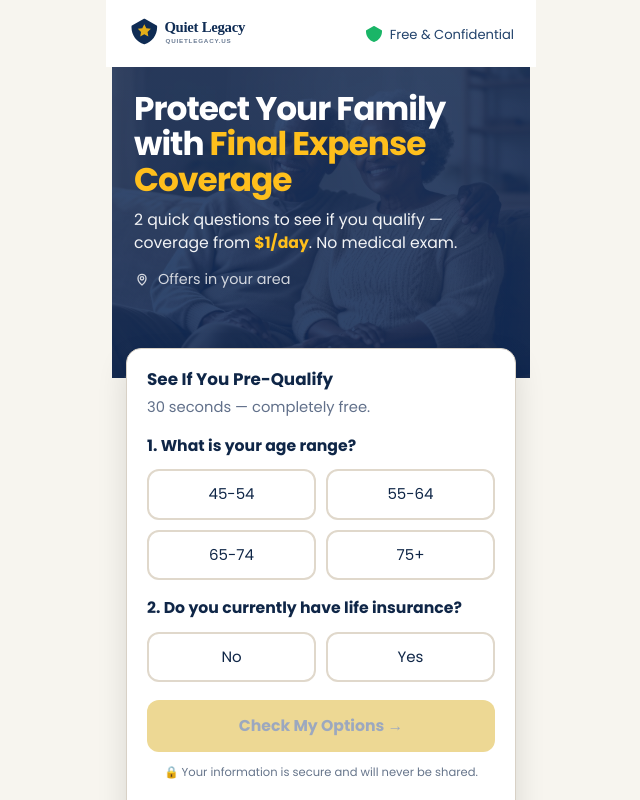
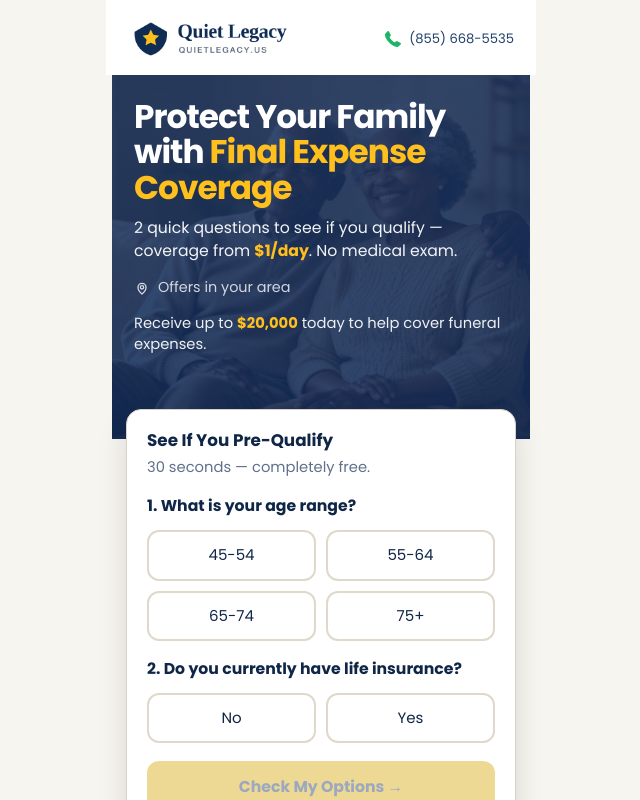
Before and after one commit to javierjordiguevaraolivera-hue/ecomfy, a Next.js app: page /fe4 in a window 1280 px wide. Shown: the top 800 px of the page, without its empty margins (319-959 px from the left). Built offline with nearby package versions, Linux system fonts and the light colour scheme.

Commit message:
v2 number

```diff
--- a/app/debt-relief-usa/page.tsx
+++ b/app/debt-relief-usa/page.tsx
@@ -241,7 +241,7 @@ export default function DebtReliefUsaPage() {
 
       <section className={styles.header}>
         <Image
-          src="/transparentbanner2.png"
+          src="/Quiet-legacy-logo-final.png"
           alt="Insurance Icon"
           width={380}
           height={80}
--- a/app/fe1/page.module.css
+++ b/app/fe1/page.module.css
@@ -34,19 +34,31 @@
   box-shadow: 0 12px 30px rgb(17 24 39 / 0.08);
   backdrop-filter: blur(10px);
   font-size: 0.94rem;
+  font-weight: 700;
+  color: var(--brand-dark);
+  text-decoration: none;
 }
 
-.topBar strong {
-  color: var(--brand-dark);
+.topBarIcon {
+  display: inline-flex;
+  align-items: center;
+  justify-content: center;
+  width: 32px;
+  height: 32px;
+  border-radius: 999px;
+  background: var(--brand);
+  color: #fff;
+  box-shadow: 0 0 0 0 rgb(15 118 110 / 0.25);
+  animation: pulseDot 1.8s infinite;
 }
 
-.badgeDot {
-  width: 10px;
-  height: 10px;
-  border-radius: 999px;
-  background: var(--success);
-  box-shadow: 0 0 0 0 rgb(22 163 74 / 0.55);
-  animation: pulseDot 1.8s infinite;
+.topBarIcon svg {
+  width: 15px;
+  height: 15px;
+}
+
+.topBar:hover {
+  color: var(--brand);
 }
 
 .hero {
--- a/app/fe1/page.tsx
+++ b/app/fe1/page.tsx
@@ -18,8 +18,8 @@ type Answer = {
   value: string;
 };
 
-const PHONE_NUMBER = "(833) 555-0192";
-const PHONE_HREF = "tel:+18335550192";
+const PHONE_NUMBER = "(855) 668-5535";
+const PHONE_HREF = "tel:+18556685535";
 
 const QUESTION_ONE: Answer[] = [
   { label: "Age 50 to 64", value: "50-64" },
@@ -228,13 +228,12 @@ export default function FinalExpensePage() {
   return (
     <main className={styles.page}>
       <div className={styles.shell}>
-        <div className={styles.topBar}>
-          <span className={styles.badgeDot} />
-          <span>
-            Free call with a <strong>licensed final expense advisor</strong>.
-            Limited live availability.
+        <a href={PHONE_HREF} className={styles.topBar}>
+          <span className={styles.topBarIcon} aria-hidden="true">
+            <PhoneGlyph />
           </span>
-        </div>
+          <span>{PHONE_NUMBER}</span>
+        </a>
 
         <section className={styles.hero}>
           <div className={styles.heroCard}>
@@ -242,7 +241,7 @@ export default function FinalExpensePage() {
               <div className={styles.heroCopy}>
                 <div className={styles.logoWrap}>
                   <Image
-                    src="/transparentbanner2.png"
+                    src="/Quiet-legacy-logo-final.png"
                     alt="Brand logo"
                     width={350}
                     height={100}
--- a/app/fe2/page.module.css
+++ b/app/fe2/page.module.css
@@ -39,12 +39,20 @@
   color: #21426b;
   font-size: 0.82rem;
   font-weight: 500;
+  text-decoration: none;
+  white-space: nowrap;
+  transition: color 0.2s ease, transform 0.2s ease;
 }
 
 .secureIcon {
   width: 16px;
   height: 16px;
   color: #1ab567;
+}
+
+.secureBadge:hover {
+  color: #17375c;
+  transform: translateY(-1px);
 }
 
 .hero {
--- a/app/fe2/pageClient.tsx
+++ b/app/fe2/pageClient.tsx
@@ -8,20 +8,18 @@ type Step = "quiz" | "loadingOne" | "loadingTwo" | "success";
 
 const AGE_OPTIONS = ["45–54", "55–64", "65–74", "75+"] as const;
 const INSURANCE_OPTIONS = ["No", "Yes"] as const;
+const PHONE_NUMBER = "(855) 668-5535";
+const PHONE_HREF = "tel:+18556685535";
 
 function SecureIcon() {
   return (
     <svg
       className={styles.secureIcon}
-      viewBox="0 0 15 15"
-      fill="none"
-      xmlns="http://www.w3.org/2000/svg"
+      viewBox="0 0 1200 1200"
+      fill="currentColor"
       aria-hidden="true"
     >
-      <path
-        d="M7.74807 0.0658784C7.59435 -0.0219595 7.40565 -0.0219595 7.25193 0.0658784L0.251931 4.06588C0.096143 4.1549 0 4.32057 0 4.5V5.21989C0 9.75232 3.0046 13.7356 7.36264 14.9808C7.45242 15.0064 7.54758 15.0064 7.63736 14.9808C11.9954 13.7356 15 9.75232 15 5.21989V4.5C15 4.32057 14.9039 4.1549 14.7481 4.06588L7.74807 0.0658784Z"
-        fill="currentColor"
-      />
+      <path d="M1183.326 997.842l-169.187 167.83c-24.974 25.612-58.077 34.289-90.316 34.328-142.571-4.271-277.333-74.304-387.981-146.215C354.22 921.655 187.574 757.82 82.984 559.832 42.87 476.809-4.198 370.878.299 278.209c.401-34.86 9.795-69.073 34.346-91.543L203.831 17.565c35.132-29.883 69.107-19.551 91.589 15.257l136.111 258.102c14.326 30.577 6.108 63.339-15.266 85.188l-62.332 62.3c-3.848 5.271-6.298 11.271-6.36 17.801 23.902 92.522 96.313 177.799 160.281 236.486 63.967 58.688 132.725 138.198 221.977 157.021 11.032 3.077 24.545 4.158 32.438-3.179l72.51-73.743c24.996-18.945 61.086-28.205 87.771-12.714h1.272l245.51 144.943c35.041 22.592 38.799 66.252 12.994 92.815Z" />
     </svg>
   );
 }
@@ -176,7 +174,7 @@ export default function Fe2Client({
         <div className={styles.topBar}>
           <div className={styles.brand}>
             <Image
-              src="/quiet-legacy-logo.svg"
+              src="/Quiet-legacy-logo-final.png"
               alt="Quiet Legacy"
               width={182}
               height={42}
@@ -185,10 +183,10 @@ export default function Fe2Client({
             />
           </div>
 
-          <div className={styles.secureBadge}>
+          <a href={PHONE_HREF} className={styles.secureBadge}>
             <SecureIcon />
-            <span>Free &amp; Confidential</span>
-          </div>
+            <span>{PHONE_NUMBER}</span>
+          </a>
         </div>
 
         <section className={styles.hero}>
--- a/app/fe3/page.module.css
+++ b/app/fe3/page.module.css
@@ -38,12 +38,20 @@
   color: #21426b;
   font-size: 0.82rem;
   font-weight: 500;
+  text-decoration: none;
+  white-space: nowrap;
+  transition: color 0.2s ease, transform 0.2s ease;
 }
 
 .secureIcon {
   width: 16px;
   height: 16px;
   color: #1ab567;
+}
+
+.secureBadge:hover {
+  color: #17375c;
+  transform: translateY(-1px);
 }
 
 .hero {
@@ -100,6 +108,17 @@
   gap: 8px;
   color: rgb(255 255 255 / 0.8);
   font-size: 0.9rem;
+}
+
+.heroBenefit {
+  margin-top: 10px;
+  color: rgb(255 255 255 / 0.92);
+  font-size: 0.92rem;
+  line-height: 1.45;
+}
+
+.heroBenefit strong {
+  color: #ffbf1c;
 }
 
 .locationIcon {
--- a/app/fe3/pageClient.tsx
+++ b/app/fe3/pageClient.tsx
@@ -14,6 +14,8 @@ type Step =
 
 const AGE_OPTIONS = ["45–54", "55–64", "65–74", "75+"] as const;
 const INSURANCE_OPTIONS = ["No", "Yes"] as const;
+const PHONE_NUMBER = "(855) 668-5535";
+const PHONE_HREF = "tel:+18556685535";
 
 const ADVISORS = [
   {
@@ -50,15 +52,11 @@ function SecureIcon() {
   return (
     <svg
       className={styles.secureIcon}
-      viewBox="0 0 15 15"
-      fill="none"
-      xmlns="http://www.w3.org/2000/svg"
+      viewBox="0 0 1200 1200"
+      fill="currentColor"
       aria-hidden="true"
     >
-      <path
-        d="M7.74807 0.0658784C7.59435 -0.0219595 7.40565 -0.0219595 7.25193 0.0658784L0.251931 4.06588C0.096143 4.1549 0 4.32057 0 4.5V5.21989C0 9.75232 3.0046 13.7356 7.36264 14.9808C7.45242 15.0064 7.54758 15.0064 7.63736 14.9808C11.9954 13.7356 15 9.75232 15 5.21989V4.5C15 4.32057 14.9039 4.1549 14.7481 4.06588L7.74807 0.0658784Z"
-        fill="currentColor"
-      />
+      <path d="M1183.326 997.842l-169.187 167.83c-24.974 25.612-58.077 34.289-90.316 34.328-142.571-4.271-277.333-74.304-387.981-146.215C354.22 921.655 187.574 757.82 82.984 559.832 42.87 476.809-4.198 370.878.299 278.209c.401-34.86 9.795-69.073 34.346-91.543L203.831 17.565c35.132-29.883 69.107-19.551 91.589 15.257l136.111 258.102c14.326 30.577 6.108 63.339-15.266 85.188l-62.332 62.3c-3.848 5.271-6.298 11.271-6.36 17.801 23.902 92.522 96.313 177.799 160.281 236.486 63.967 58.688 132.725 138.198 221.977 157.021 11.032 3.077 24.545 4.158 32.438-3.179l72.51-73.743c24.996-18.945 61.086-28.205 87.771-12.714h1.272l245.51 144.943c35.041 22.592 38.799 66.252 12.994 92.815Z" />
     </svg>
   );
 }
@@ -270,7 +268,7 @@ export default function Fe3Client({
         <div className={styles.topBar}>
           <div className={styles.brand}>
             <Image
-              src="/quiet-legacy-logo.svg"
+              src="/Quiet-legacy-logo-final.png"
               alt="Quiet Legacy"
               width={182}
               height={42}
@@ -279,10 +277,10 @@ export default function Fe3Client({
             />
           </div>
 
-          <div className={styles.secureBadge}>
+          <a href={PHONE_HREF} className={styles.secureBadge}>
             <SecureIcon />
-            <span>Free &amp; Confidential</span>
-          </div>
+            <span>{PHONE_NUMBER}</span>
+          </a>
         </div>
 
         <section className={styles.hero}>
--- a/app/fe4/pageClient.tsx
+++ b/app/fe4/pageClient.tsx
@@ -15,6 +15,8 @@ type Step =
 
 const AGE_OPTIONS = ["45-54", "55-64", "65-74", "75+"] as const;
 const INSURANCE_OPTIONS = ["No", "Yes"] as const;
+const PHONE_NUMBER = "(855) 668-5535";
+const PHONE_HREF = "tel:+18556685535";
 
 const ADVISORS = [
   {
@@ -29,13 +31,6 @@ const ADVISORS = [
     experience: "9 years experience",
     families: "1,120 families helped",
     image: "/asesor-ventas-4.png",
-    status: "Out on a scheduled in-home policy visit.",
-  },
-  {
-    name: "Chris A.",
-    experience: "8 years experience",
-    families: "940 families helped",
-    image: "/asesor-ventas-7.png",
     status: "Finalizing a policy signature with a client.",
   },
   {
@@ -87,15 +82,11 @@ function SecureIcon() {
   return (
     <svg
       className={styles.secureIcon}
-      viewBox="0 0 15 15"
-      fill="none"
-      xmlns="http://www.w3.org/2000/svg"
+      viewBox="0 0 1200 1200"
+      fill="currentColor"
       aria-hidden="true"
     >
-      <path
-        d="M7.74807 0.0658784C7.59435 -0.0219595 7.40565 -0.0219595 7.25193 0.0658784L0.251931 4.06588C0.096143 4.1549 0 4.32057 0 4.5V5.21989C0 9.75232 3.0046 13.7356 7.36264 14.9808C7.45242 15.0064 7.54758 15.0064 7.63736 14.9808C11.9954 13.7356 15 9.75232 15 5.21989V4.5C15 4.32057 14.9039 4.1549 14.7481 4.06588L7.74807 0.0658784Z"
-        fill="currentColor"
-      />
+      <path d="M1183.326 997.842l-169.187 167.83c-24.974 25.612-58.077 34.289-90.316 34.328-142.571-4.271-277.333-74.304-387.981-146.215C354.22 921.655 187.574 757.82 82.984 559.832 42.87 476.809-4.198 370.878.299 278.209c.401-34.86 9.795-69.073 34.346-91.543L203.831 17.565c35.132-29.883 69.107-19.551 91.589 15.257l136.111 258.102c14.326 30.577 6.108 63.339-15.266 85.188l-62.332 62.3c-3.848 5.271-6.298 11.271-6.36 17.801 23.902 92.522 96.313 177.799 160.281 236.486 63.967 58.688 132.725 138.198 221.977 157.021 11.032 3.077 24.545 4.158 32.438-3.179l72.51-73.743c24.996-18.945 61.086-28.205 87.771-12.714h1.272l245.51 144.943c35.041 22.592 38.799 66.252 12.994 92.815Z" />
     </svg>
   );
 }
@@ -354,17 +345,16 @@ export default function Fe4Client({
     "Checking live availability...",
   );
 
-  const selectedAdvisor = useMemo(() => ADVISORS[3], []);
+  const selectedAdvisor = useMemo(() => ADVISORS[2], []);
 
   useEffect(() => {
     if (step !== "checking") return;
     setProgress(18);
-    const t1 = window.setTimeout(() => setProgress(44), 850);
-    const t2 = window.setTimeout(() => setProgress(74), 1600);
+    const t1 = window.setTimeout(() => setProgress(52), 550);
+    const t2 = window.setTimeout(() => setProgress(100), 1100);
     const t3 = window.setTimeout(() => {
-      setProgress(100);
       setStep("checkingComplete");
-    }, 2400);
+    }, 1450);
     return () => {
       window.clearTimeout(t1);
       window.clearTimeout(t2);
@@ -374,46 +364,40 @@ export default function Fe4Client({
 
   useEffect(() => {
     if (step !== "checkingComplete") return;
-    const t = window.setTimeout(() => setStep("searchingAdvisors"), 650);
+    const t = window.setTimeout(() => setStep("searchingAdvisors"), 420);
     return () => window.clearTimeout(t);
   }, [step]);
 
   useEffect(() => {
     if (step !== "searchingAdvisors") return;
     setAdvisorIndex(0);
-    setProgress(18);
+    setProgress(24);
     setAdvisorStatus(ADVISORS[0].status);
     const t1 = window.setTimeout(() => {
       setAdvisorIndex(1);
-      setProgress(38);
+      setProgress(56);
       setAdvisorStatus(ADVISORS[1].status);
-    }, 1200);
+    }, 950);
     const t2 = window.setTimeout(() => {
       setAdvisorIndex(2);
-      setProgress(58);
-      setAdvisorStatus(ADVISORS[2].status);
-    }, 2500);
-    const t3 = window.setTimeout(() => {
-      setAdvisorIndex(3);
       setProgress(82);
       setAdvisorStatus("Validating current call availability...");
-    }, 3900);
-    const t4 = window.setTimeout(() => {
+    }, 1850);
+    const t3 = window.setTimeout(() => {
       setProgress(100);
-      setAdvisorStatus(`${ADVISORS[3].name} is available now and ready to help.`);
+      setAdvisorStatus(`${ADVISORS[2].name} is available now and ready to help.`);
       setStep("advisorFound");
-    }, 5000);
+    }, 2650);
     return () => {
       window.clearTimeout(t1);
       window.clearTimeout(t2);
       window.clearTimeout(t3);
-      window.clearTimeout(t4);
     };
   }, [step]);
 
   useEffect(() => {
     if (step !== "advisorFound") return;
-    const t = window.setTimeout(() => setStep("success"), 700);
+    const t = window.setTimeout(() => setStep("success"), 500);
     return () => window.clearTimeout(t);
   }, [step]);
 
@@ -437,7 +421,7 @@ export default function Fe4Client({
         <div className={styles.topBar}>
           <div className={styles.brand}>
             <Image
-              src="/quiet-legacy-logo.svg"
+              src="/Quiet-legacy-logo-final.png"
               alt="Quiet Legacy"
               width={182}
               height={42}
@@ -445,10 +429,10 @@ export default function Fe4Client({
               priority
             />
           </div>
-          <div className={styles.secureBadge}>
+          <a href={PHONE_HREF} className={styles.secureBadge}>
             <SecureIcon />
-            <span>Free &amp; Confidential</span>
-          </div>
+            <span>{PHONE_NUMBER}</span>
+          </a>
         </div>
 
         <section className={styles.hero}>
@@ -464,6 +448,10 @@ export default function Fe4Client({
             <div className={styles.locationRow}>
               <PinIcon />
               <span>Offers in {locationLabel}</span>
+            </div>
+            <div className={styles.heroBenefit}>
+              Receive up to <strong>$20,000</strong> today to help cover funeral
+              expenses.
             </div>
           </div>
         </section>
```
Also changed, not shown: public/Quiet-legacy-logo-final.png (added).
